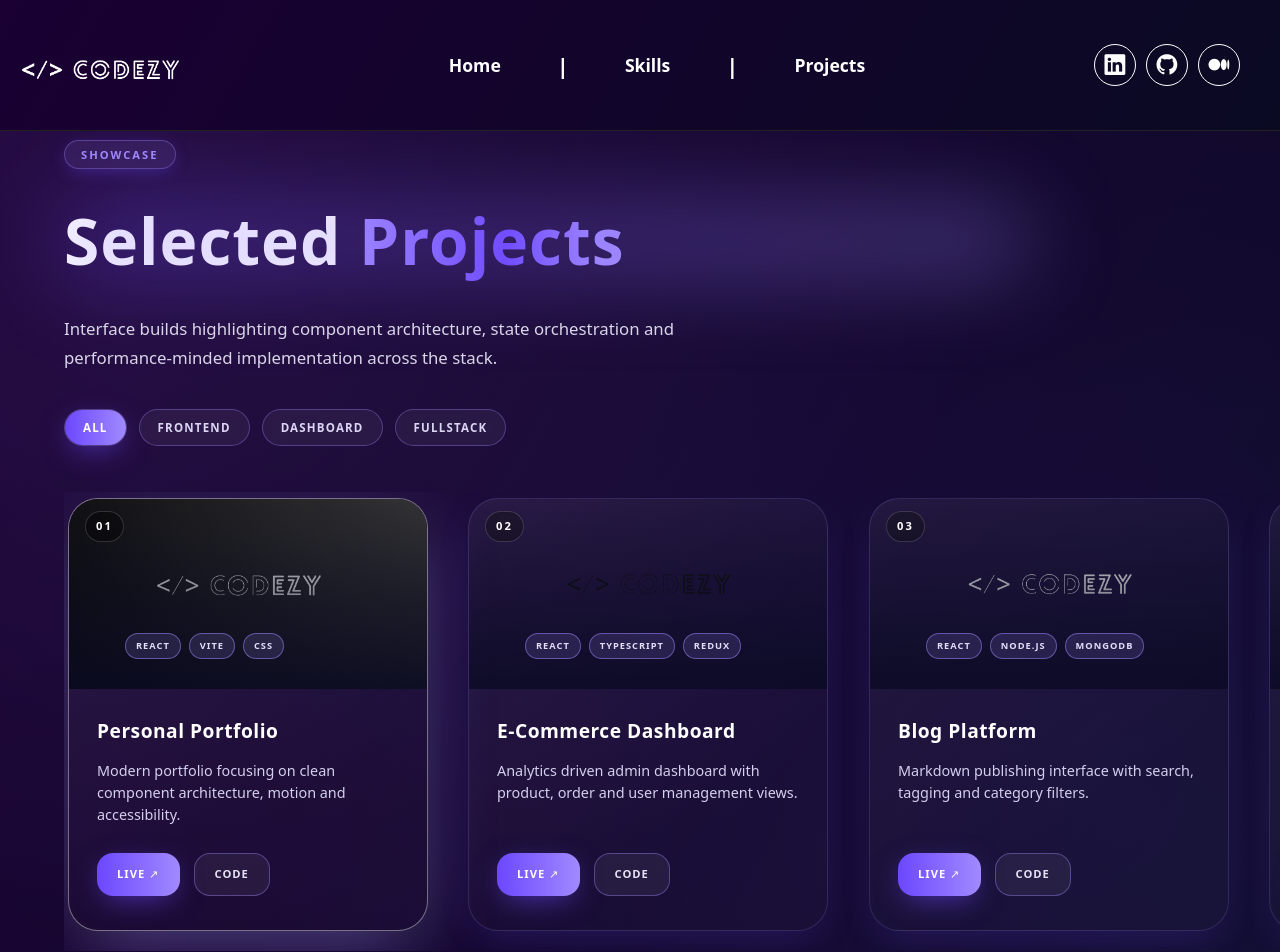
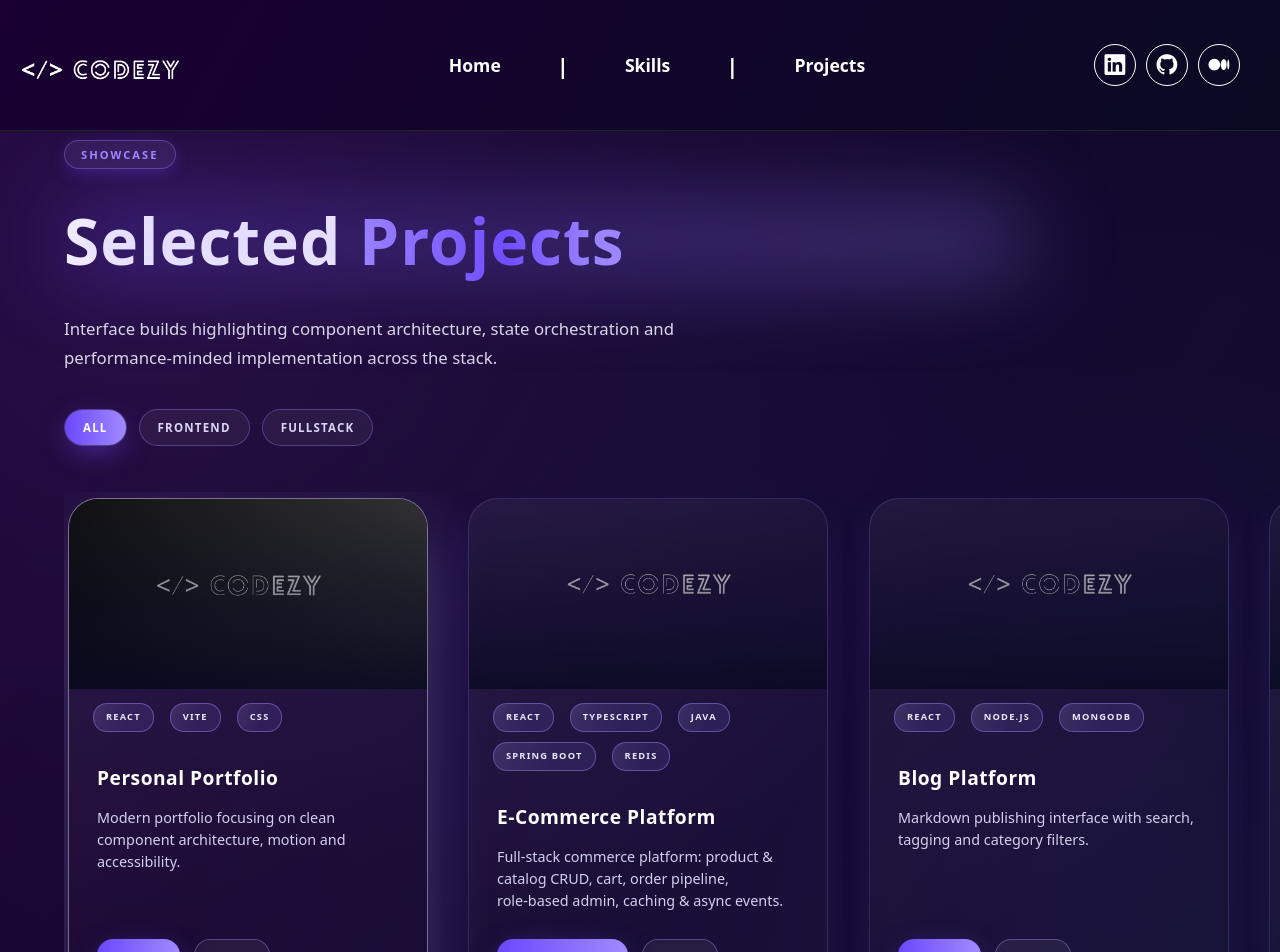
Before and after one commit to YzrSalih/My-Personal-Portfolio, a React (Vite) app in the folder myPersonalPortfolio/: page /projects in a window 1280 px wide. Shown: the top 952 px of the page. Built offline with nearby package versions, Linux system fonts and the light colour scheme.

Commit message:
feat: update project details and improve layout for better presentation

```diff
--- a/myPersonalPortfolio/src/components/Projects.jsx
+++ b/myPersonalPortfolio/src/components/Projects.jsx
@@ -4,7 +4,7 @@
 import Footer from './Footer'; // added
 // Import images so Vite bundles them (fix for prod)
 import imgPortfolio from '../assets/Img/codezy3.png';
-import imgDashboard from '../assets/Img/codezy4.png';
+import imgDashboard from '../assets/Img/codezy5.png';
 import imgBlog from '../assets/Img/codezy5.png';
 import imgLanding from '../assets/Img/codezy2.svg';
 
@@ -25,14 +25,14 @@
     },
     {
       id: 2,
-      title: "E‑Commerce Dashboard",
+      title: "E‑Commerce Platform",
       image: imgDashboard,
       description:
-        "Analytics driven admin dashboard with product, order and user management views.",
-      technologies: ["React", "TypeScript", "Redux"],
-      repo: "https://github.com/YzrSalih",
-      live: "#",
-      category: "dashboard",
+        "Full‑stack commerce platform: product & catalog CRUD, cart, order pipeline, role‑based admin, caching & async events.",
+      technologies: ["React", "TypeScript", "Java", "Spring Boot", "Redis"],
+      repo: "https://github.com/YzrSalih/E-Commerce-Website",
+      caseStudy: "https://github.com/YzrSalih/E-Commerce-Website#readme",
+      category: "fullstack",
     },
     {
       id: 3,
@@ -94,17 +94,20 @@
                   <img src={p.image} alt={p.title} loading="lazy" />
                   <div className={styles.mediaOverlay} />
                   <div className={styles.indexTag}>0{i + 1}</div>
-                  <ul className={styles.techChips}>
-                    {p.technologies.map(t => (
-                      <li key={t}>{t}</li>
-                    ))}
-                  </ul>
                 </div>
+                {/* Teknoloji etiketleri artık görselin altında, absolute değil */}
+                <ul className={styles.techChips}>
+                  {p.technologies.map(t => (
+                    <li key={t}>{t}</li>
+                  ))}
+                </ul>
                 <div className={styles.body}> {/* card body */}
                   <h3 className={styles.title}>{p.title}</h3>
                   <p className={styles.desc}>{p.description}</p>
                   <div className={styles.actions}>
-                    {p.live && <a className={styles.actionPrimary} href={p.live} target="_blank" rel="noopener noreferrer">Live ↗</a>}
+                    {/* Öncelik: caseStudy > live */}
+                    {p.caseStudy && <a className={styles.actionPrimary} href={p.caseStudy} target="_blank" rel="noopener noreferrer">Case Study ↗</a>}
+                    {!p.caseStudy && p.live && <a className={styles.actionPrimary} href={p.live} target="_blank" rel="noopener noreferrer">Live ↗</a>}
                     {p.repo && <a className={styles.actionGhost} href={p.repo} target="_blank" rel="noopener noreferrer">Code</a>}
                   </div>
                 </div>
--- a/myPersonalPortfolio/src/components/Projects.module.css
+++ b/myPersonalPortfolio/src/components/Projects.module.css
@@ -1,61 +1,388 @@
-.projectsSection { width:100%; padding:140px 0 90px; position:relative; background:linear-gradient(120deg,#1a0033 0%,#0a0a23 100%); color:#fff; overflow:hidden; }
-.bgDecor { position:absolute; inset:0; pointer-events:none; background:
-  radial-gradient(circle at 12% 22%, rgba(161,138,255,0.18), transparent 60%),
-  radial-gradient(circle at 88% 78%, rgba(108,71,255,0.16), transparent 65%); opacity:.55; mix-blend-mode:screen; }
-.shell { width:100%; max-width:1680px; margin:0 auto; padding:0 clamp(40px,5vw,120px); }
-.head { display:flex; flex-direction:column; gap:12px; margin:0 0 46px; max-width:960px; }
-.lead { font-size:1.05rem; line-height:1.7; color:#d9d5e9; margin:0; }
-.filters { display:flex; flex-wrap:wrap; gap:12px; }
-.filterChip { background:rgba(255,255,255,0.05); border:1px solid rgba(161,138,255,0.35); color:#dcd6f4; padding:10px 18px; border-radius:999px; font-size:.72rem; font-weight:700; letter-spacing:1.2px; text-transform:uppercase; cursor:pointer; position:relative; overflow:hidden; transition:background .25s,border-color .25s,color .25s,transform .25s; backdrop-filter:blur(6px); }
-.filterChip::before { content:""; position:absolute; inset:0; background:linear-gradient(90deg,#6c47ff,#a18aff); opacity:0; transition:opacity .3s; z-index:-1; }
-.filterChip:hover { border-color:#a18aff; transform:translateY(-3px); }
-.filterChip.active, .filterChip.active::before { opacity:1; }
-.filterChip.active { color:#fff; box-shadow:0 8px 28px -6px rgba(108,71,255,0.6); }
-.grid { display:flex; gap:40px; overflow-x:auto; overflow-y:hidden; padding:6px 4px 20px; scroll-snap-type:x mandatory; scroll-padding-left:4px; -webkit-overflow-scrolling:touch; scrollbar-width:thin; scrollbar-color:rgba(161,138,255,0.4) rgba(255,255,255,0.06); }
-/* Hide default wrapping grid columns */
-/* Cards become fixed-width flex items */
-.card { flex:0 0 clamp(260px,28vw,380px); scroll-snap-align:start; }
-/* Optional extra spacing at end so last card not flush */
-.grid::after { content:""; flex:0 0 clamp(40px,5vw,120px); }
-/* Scrollbar styling */
-.grid::-webkit-scrollbar { height:10px; }
-.grid::-webkit-scrollbar-track { background:rgba(255,255,255,0.04); border-radius:20px; }
-.grid::-webkit-scrollbar-thumb { background:linear-gradient(90deg,#6c47ff,#a18aff); border-radius:20px; border:2px solid rgba(0,0,0,0.35); }
-.grid::-webkit-scrollbar-thumb:hover { filter:brightness(1.15); }
-/* Allow drag (momentum) feeling on desktop with cursor hint */
-.grid { cursor:grab; }
-.grid:active { cursor:grabbing; }
-.card { position:relative; display:flex; flex-direction:column; background:linear-gradient(145deg, rgba(255,255,255,0.06) 0%, rgba(255,255,255,0.02) 70%); border:1px solid rgba(161,138,255,0.18); border-radius:30px; overflow:hidden; box-shadow:0 10px 32px -8px rgba(108,71,255,0.35), 0 4px 18px -2px rgba(0,0,0,.55); transition:transform .55s cubic-bezier(.22,.99,.39,1.01), box-shadow .4s; }
-.card:hover { transform:translateY(-10px) scale(1.02); box-shadow:0 22px 60px -12px rgba(108,71,255,0.55), 0 8px 28px -4px rgba(0,0,0,.6); }
-.card::after { content:""; position:absolute; inset:0; background:radial-gradient(circle at 30% 20%, rgba(161,138,255,0.25), transparent 70%); opacity:0; transition:opacity .6s; }
-.card:hover::after { opacity:1; }
-.featured { border:1.5px solid rgba(255,255,255,0.4); box-shadow:0 18px 70px -14px rgba(161,138,255,0.55),0 6px 24px -4px rgba(0,0,0,.65); }
-.media { position:relative; height:190px; overflow:hidden; }
-.media img { width:100%; height:100%; object-fit:cover; filter:saturate(1.05) brightness(.92); transition:transform 6s ease, filter .6s ease; }
-.card:hover .media img { transform:scale(1.2); filter:saturate(1.25) brightness(1); }
-.mediaOverlay { position:absolute; inset:0; background:linear-gradient(to top, rgba(10,10,35,.9), rgba(10,10,35,0)); opacity:.9; }
-.indexTag { position:absolute; top:12px; left:16px; font-size:.7rem; letter-spacing:2px; font-weight:700; background:rgba(0,0,0,.35); padding:6px 10px; border-radius:999px; border:1px solid rgba(255,255,255,0.16); backdrop-filter:blur(4px); }
-.techChips { position:absolute; bottom:14px; left:16px; display:flex; gap:8px; flex-wrap:wrap; }
-.techChips li { list-style:none; font-size:.58rem; letter-spacing:1px; font-weight:700; background:rgba(161,138,255,0.16); border:1px solid rgba(161,138,255,0.5); padding:5px 10px; border-radius:999px; text-transform:uppercase; color:#e3ddf8; }
-.body { padding:28px 28px 34px; display:flex; flex-direction:column; flex:1; }
-.title { margin:0 0 14px; font-size:1.2rem; font-weight:700; letter-spacing:.5px; }
-.desc { margin:0 0 26px; font-size:.9rem; line-height:1.55; color:#d4cfee; flex:1; }
-.actions { display:flex; gap:14px; }
-a.actionPrimary, a.actionGhost { text-decoration:none; font-size:.7rem; font-weight:700; letter-spacing:1px; text-transform:uppercase; padding:12px 20px; border-radius:16px; position:relative; display:inline-flex; align-items:center; justify-content:center; transition:background .3s, color .3s, box-shadow .35s, transform .35s; }
-a.actionPrimary { background:linear-gradient(90deg,#6c47ff,#a18aff); color:#fff; box-shadow:0 8px 30px -8px rgba(108,71,255,.7); }
-a.actionPrimary:hover { box-shadow:0 12px 48px -10px rgba(108,71,255,.85); transform:translateY(-4px); }
-a.actionGhost { background:rgba(255,255,255,0.06); color:#e5e1f4; border:1px solid rgba(161,138,255,0.4); }
-a.actionGhost:hover { background:rgba(255,255,255,0.16); color:#fff; }
-.fadeIn { opacity:0; animation:cardIn .9s cubic-bezier(.22,.99,.39,1.01) forwards; animation-delay:calc(var(--i) * 130ms + 80ms); }
-@keyframes cardIn { from { opacity:0; transform:translateY(40px) scale(.94); } to { opacity:1; transform:translateY(0) scale(1); } }
+.projectsSection {
+  width: 100%;
+  padding: 140px 0 90px;
+  position: relative;
+  background: linear-gradient(120deg, #1a0033 0%, #0a0a23 100%);
+  color: #fff;
+  overflow: hidden;
+}
 
-/* .eyebrow sınıfı ortak bileşene taşındı; gerektiğinde ek boşluk için wrapper içinde margin eklemek istersen burada override edebilirsin */
-.projectsTitle { font-size:clamp(2.6rem,5vw,4.1rem); font-weight:800; line-height:1.05; margin:0 0 28px; letter-spacing:1px; position:relative; }
-.projectsTitleGradient { background:linear-gradient(90deg,#a18aff,#6c47ff 55%,#a18aff 90%); -webkit-background-clip:text; background-clip:text; color:transparent; }
-.projectsTitleGlow { position:absolute; inset:0; background:linear-gradient(90deg,#6c47ff,#a18aff); filter:blur(44px) opacity(.35); pointer-events:none; }
-.projectsLead { max-width:760px; font-size:1.05rem; line-height:1.75; color:#d9d5e9; margin:0 0 24px; animation:fadeUp .85s cubic-bezier(.22,.99,.39,1.01) .15s both; }
-@keyframes fadeUp { from { opacity:0; transform:translateY(38px) scale(.95); } to { opacity:1; transform:translateY(0) scale(1); } }
+.bgDecor {
+  position: absolute;
+  inset: 0;
+  pointer-events: none;
+  background:
+    radial-gradient(circle at 12% 22%, rgba(161,138,255,0.18), transparent 60%),
+    radial-gradient(circle at 88% 78%, rgba(108,71,255,0.16), transparent 65%);
+  opacity: .55;
+  mix-blend-mode: screen;
+}
 
-@media (max-width:1080px){ .card { flex:0 0 clamp(240px,44vw,340px); } }
-@media (max-width:720px){ .grid { gap:32px; padding-bottom:22px; } .card { flex:0 0 72%; } }
-@media (max-width:520px){ .card { flex:0 0 80%; } }
+.shell {
+  width: 100%;
+  max-width: 1680px;
+  margin: 0 auto;
+  padding: 0 clamp(40px, 5vw, 120px);
+}
+
+.head {
+  display: flex;
+  flex-direction: column;
+  gap: 12px;
+  margin: 0 0 46px;
+  max-width: 960px;
+}
+
+.lead {
+  font-size: 1.05rem;
+  line-height: 1.7;
+  color: #d9d5e9;
+  margin: 0;
+}
+
+.filters {
+  display: flex;
+  flex-wrap: wrap;
+  gap: 12px;
+}
+
+.filterChip {
+  background: rgba(255,255,255,0.05);
+  border: 1px solid rgba(161,138,255,0.35);
+  color: #dcd6f4;
+  padding: 10px 18px;
+  border-radius: 999px;
+  font-size: .72rem;
+  font-weight: 700;
+  letter-spacing: 1.2px;
+  text-transform: uppercase;
+  cursor: pointer;
+  position: relative;
+  overflow: hidden;
+  transition: background .25s, border-color .25s, color .25s, transform .25s;
+  backdrop-filter: blur(6px);
+}
+
+.filterChip::before {
+  content: "";
+  position: absolute;
+  inset: 0;
+  background: linear-gradient(90deg, #6c47ff, #a18aff);
+  opacity: 0;
+  transition: opacity .3s;
+  z-index: -1;
+}
+
+.filterChip:hover {
+  border-color: #a18aff;
+  transform: translateY(-3px);
+}
+
+.filterChip.active,
+.filterChip.active::before {
+  opacity: 1;
+}
+
+.filterChip.active {
+  color: #fff;
+  box-shadow: 0 8px 28px -6px rgba(108,71,255,0.6);
+}
+
+.grid {
+  display: flex;
+  gap: 40px;
+  overflow-x: auto;
+  overflow-y: hidden;
+  padding: 6px 4px 20px;
+  scroll-snap-type: x mandatory;
+  scroll-padding-left: 4px;
+  -webkit-overflow-scrolling: touch;
+  scrollbar-width: thin;
+  scrollbar-color: rgba(161,138,255,0.4) rgba(255,255,255,0.06);
+}
+
+.card {
+  flex: 0 0 clamp(260px, 28vw, 380px);
+  scroll-snap-align: start;
+}
+
+.grid::after {
+  content: "";
+  flex: 0 0 clamp(40px, 5vw, 120px);
+}
+
+.grid::-webkit-scrollbar {
+  height: 10px;
+}
+
+.grid::-webkit-scrollbar-track {
+  background: rgba(255,255,255,0.04);
+  border-radius: 20px;
+}
+
+.grid::-webkit-scrollbar-thumb {
+  background: linear-gradient(90deg, #6c47ff, #a18aff);
+  border-radius: 20px;
+  border: 2px solid rgba(0,0,0,0.35);
+}
+
+.grid::-webkit-scrollbar-thumb:hover {
+  filter: brightness(1.15);
+}
+
+.grid {
+  cursor: grab;
+}
+
+.grid:active {
+  cursor: grabbing;
+}
+
+.card {
+  position: relative;
+  display: flex;
+  flex-direction: column;
+  background: linear-gradient(145deg, rgba(255,255,255,0.06) 0%, rgba(255,255,255,0.02) 70%);
+  border: 1px solid rgba(161,138,255,0.18);
+  border-radius: 30px;
+  overflow: hidden;
+  box-shadow: 0 10px 32px -8px rgba(108,71,255,0.35), 0 4px 18px -2px rgba(0,0,0,.55);
+  transition: transform .55s cubic-bezier(.22,.99,.39,1.01), box-shadow .4s;
+}
+
+.card:hover {
+  transform: translateY(-10px) scale(1.02);
+  box-shadow: 0 22px 60px -12px rgba(108,71,255,0.55), 0 8px 28px -4px rgba(0,0,0,.6);
+}
+
+.card::after {
+  content: "";
+  position: absolute;
+  inset: 0;
+  background: radial-gradient(circle at 30% 20%, rgba(161,138,255,0.25), transparent 70%);
+  opacity: 0;
+  transition: opacity .6s;
+}
+
+.card:hover::after {
+  opacity: 1;
+}
+
+.featured {
+  border: 1.5px solid rgba(255,255,255,0.4);
+  box-shadow: 0 18px 70px -14px rgba(161,138,255,0.55), 0 6px 24px -4px rgba(0,0,0,.65);
+}
+
+.media {
+  position: relative;
+  height: 190px;
+  overflow: hidden;
+}
+
+.media img {
+  width: 100%;
+  height: 100%;
+  object-fit: cover;
+  filter: saturate(1.05) brightness(.92);
+  transition: transform 6s ease, filter .6s ease;
+}
+
+.card:hover .media img {
+  transform: scale(1.2);
+  filter: saturate(1.25) brightness(1);
+}
+
+.mediaOverlay {
+  position: absolute;
+  inset: 0;
+  background: linear-gradient(180deg, rgba(10,10,35,.05) 0%, rgba(10,10,35,.55) 70%, rgba(10,10,35,.85) 100%);
+  opacity: 1;
+}
+
+.techChips {
+  margin: 14px 24px 4px;
+  padding: 0;
+  list-style: none;
+  display: flex;
+  flex-wrap: wrap;
+  gap: 10px 16px;
+  justify-content: flex-start;
+  background: none;
+  backdrop-filter: none;
+  border: 0;
+  box-shadow: none;
+}
+
+.techChips li {
+  list-style: none;
+  font-size: .58rem;
+  letter-spacing: 1.2px;
+  font-weight: 600;
+  padding: 6px 12px 7px;
+  border-radius: 14px;
+  text-transform: uppercase;
+  color: #ebe7fb;
+  flex: 0 0 auto;
+  background: rgba(140,112,255,0.14);
+  border: 1px solid rgba(160,138,255,0.45);
+  position: relative;
+  overflow: hidden;
+}
+
+.techChips li::before {
+  content: "";
+  position: absolute;
+  inset: 0;
+  background: linear-gradient(110deg, rgba(255,255,255,.18), rgba(255,255,255,0) 55%);
+  opacity: .35;
+  mix-blend-mode: overlay;
+}
+
+.techChips li:hover {
+  background: rgba(160,138,255,0.28);
+  border-color: rgba(190,170,255,0.9);
+}
+
+@media (max-width: 640px) {
+  .techChips {
+    margin: 12px 18px 2px;
+    gap: 8px 12px;
+  }
+  .techChips li {
+    font-size: .52rem;
+    padding: 5px 10px 6px;
+  }
+}
+
+.body {
+  padding: 28px 28px 34px;
+  display: flex;
+  flex-direction: column;
+  flex: 1;
+}
+
+.title {
+  margin: 0 0 14px;
+  font-size: 1.2rem;
+  font-weight: 700;
+  letter-spacing: .5px;
+}
+
+.desc {
+  margin: 0 0 26px;
+  font-size: .9rem;
+  line-height: 1.55;
+  color: #d4cfee;
+  flex: 1;
+}
+
+.actions {
+  display: flex;
+  gap: 14px;
+}
+
+a.actionPrimary,
+a.actionGhost {
+  text-decoration: none;
+  font-size: .7rem;
+  font-weight: 700;
+  letter-spacing: 1px;
+  text-transform: uppercase;
+  padding: 12px 20px;
+  border-radius: 16px;
+  position: relative;
+  display: inline-flex;
+  align-items: center;
+  justify-content: center;
+  transition: background .3s, color .3s, box-shadow .35s, transform .35s;
+}
+
+a.actionPrimary {
+  background: linear-gradient(90deg, #6c47ff, #a18aff);
+  color: #fff;
+  box-shadow: 0 8px 30px -8px rgba(108,71,255,.7);
+}
+
+a.actionPrimary:hover {
+  box-shadow: 0 12px 48px -10px rgba(108,71,255,.85);
+  transform: translateY(-4px);
+}
+
+a.actionGhost {
+  background: rgba(255,255,255,0.06);
+  color: #e5e1f4;
+  border: 1px solid rgba(161,138,255,0.4);
+}
+
+a.actionGhost:hover {
+  background: rgba(255,255,255,0.16);
+  color: #fff;
+}
+
+.fadeIn {
+  opacity: 0;
+  animation: cardIn .9s cubic-bezier(.22,.99,.39,1.01) forwards;
+  animation-delay: calc(var(--i) * 130ms + 80ms);
+}
+
+@keyframes cardIn {
+  from { opacity: 0; transform: translateY(40px) scale(.94); }
+  to { opacity: 1; transform: translateY(0) scale(1); }
+}
+
+/* Title section */
+.projectsTitle {
+  font-size: clamp(2.6rem, 5vw, 4.1rem);
+  font-weight: 800;
+  line-height: 1.05;
+  margin: 0 0 28px;
+  letter-spacing: 1px;
+  position: relative;
+}
+
+.projectsTitleGradient {
+  background: linear-gradient(90deg, #a18aff, #6c47ff 55%, #a18aff 90%);
+  -webkit-background-clip: text;
+  background-clip: text;
+  color: transparent;
+}
+
+.projectsTitleGlow {
+  position: absolute;
+  inset: 0;
+  background: linear-gradient(90deg, #6c47ff, #a18aff);
+  filter: blur(44px) opacity(.35);
+  pointer-events: none;
+}
+
+.projectsLead {
+  max-width: 760px;
+  font-size: 1.05rem;
+  line-height: 1.75;
+  color: #d9d5e9;
+  margin: 0 0 24px;
+  animation: fadeUp .85s cubic-bezier(.22,.99,.39,1.01) .15s both;
+}
+
+@keyframes fadeUp {
+  from { opacity: 0; transform: translateY(38px) scale(.95); }
+  to { opacity: 1; transform: translateY(0) scale(1); }
+}
+
+/* Breakpoints */
+@media (max-width: 1080px) {
+  .card { flex: 0 0 clamp(240px, 44vw, 340px); }
+}
+
+@media (max-width: 720px) {
+  .grid { gap: 32px; padding-bottom: 22px; }
+  .card { flex: 0 0 72%; }
+}
+
+@media (max-width: 520px) {
+  .card { flex: 0 0 80%; }
+}
+
+@media (max-width: 640px) {
+  .media { height: 210px; }
+}
```
